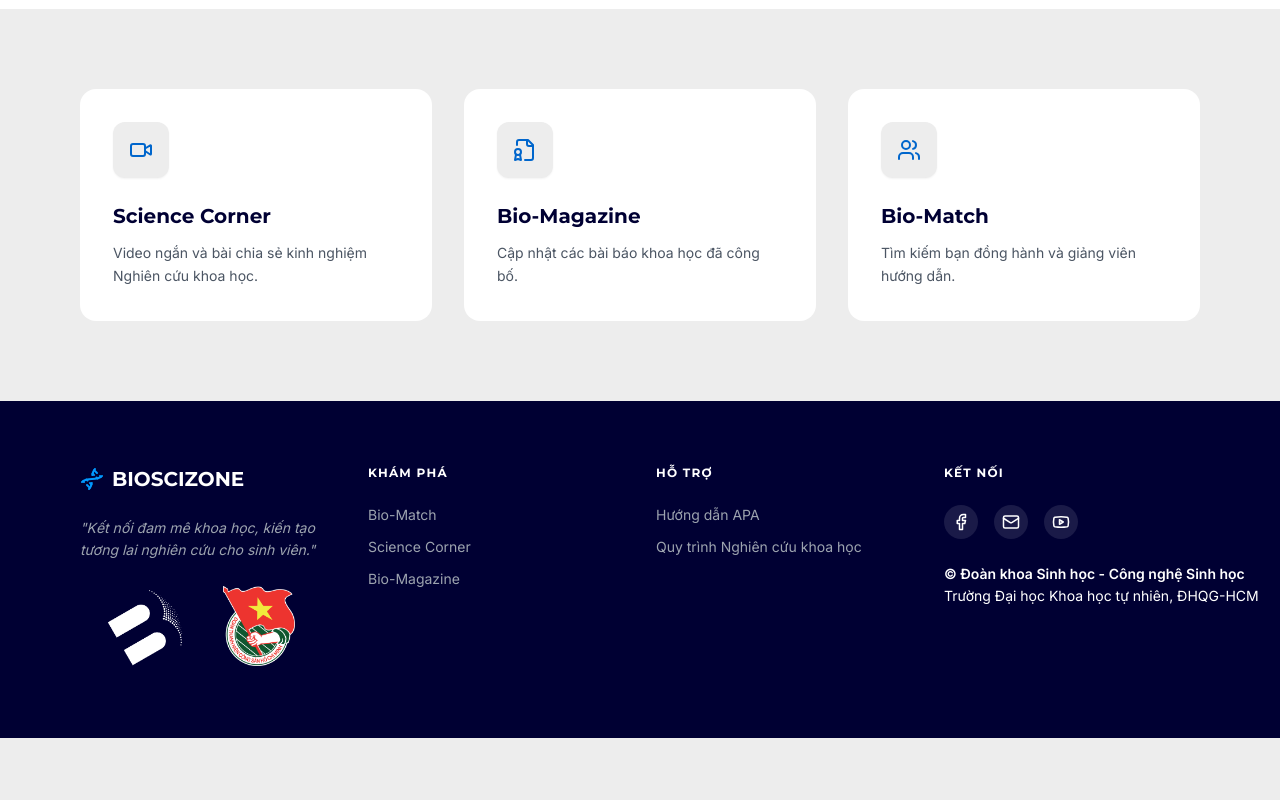
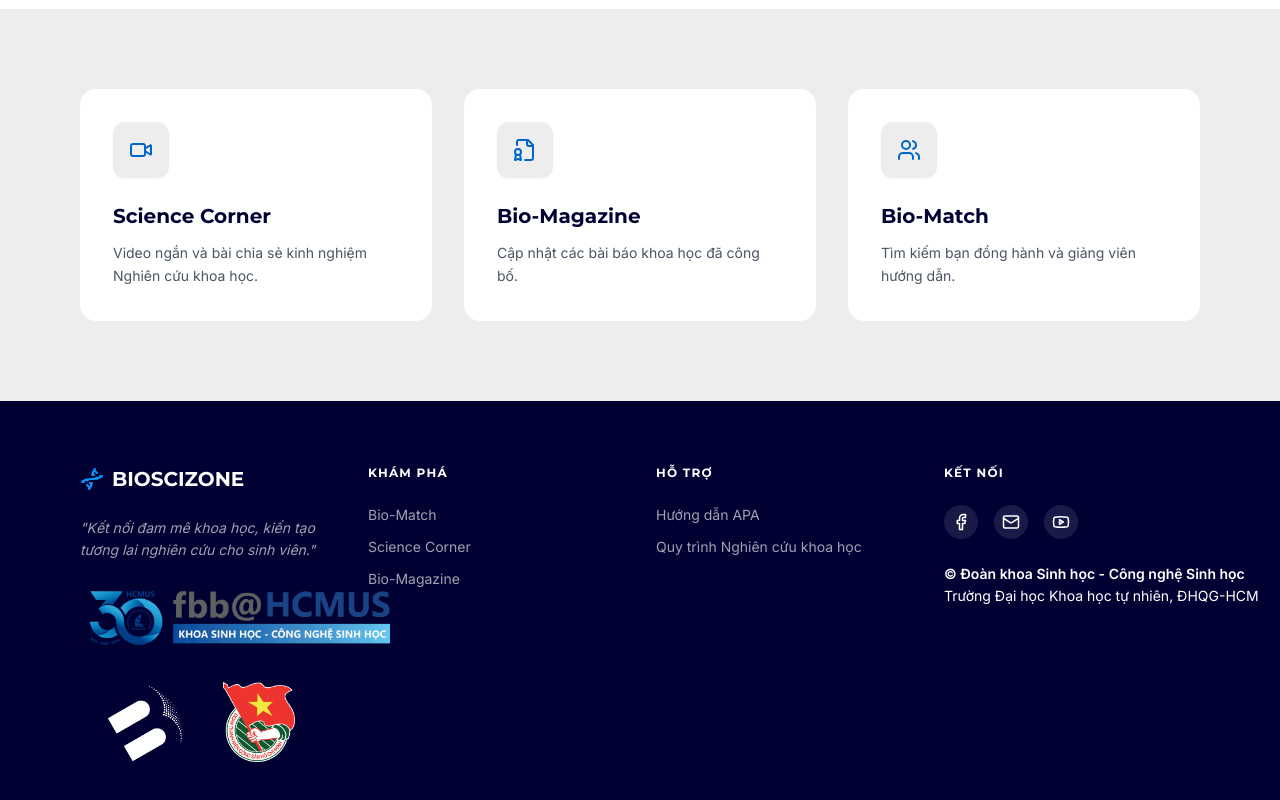
Before and after one commit to eiyuumiru/BIOSCIZONE, a React (Vite) app in the folder frontend/: page / in a window 1280 px wide. Shown: the part 1517-2317 px from the top of the page. Before the commit the page ends 2255 px from the top, so only its background shows below. Built offline with nearby package versions, Linux system fonts and the light colour scheme; no server answers.

Commit message:
add new logo (will fix later)

```diff
--- a/frontend/src/components/layout/Footer.tsx
+++ b/frontend/src/components/layout/Footer.tsx
@@ -20,9 +20,12 @@ const Footer: FC<FooterProps> = ({ setCurrentView }) => (
                     "Kết nối đam mê khoa học, kiến tạo tương lai nghiên cứu cho sinh viên."
                 </p>
                 {/* Partner Logos */}
-                <div className="flex items-center gap-4">
-                    <img src="/logo-khoa-sinh.png" alt="Khoa Sinh học - CNSH" className="h-24 w-auto" />
-                    <img src="/logo-doan-tncs.png" alt="Đoàn TNCS Hồ Chí Minh" className="h-20 w-auto" />
+                <div className="flex flex-col gap-4">
+                    <img src="/logo-khoa-sinh-new.png" alt="Khoa Sinh học - CNSH (New)" className="h-20 w-auto max-w-none self-start" />
+                    <div className="flex items-center gap-4">
+                        <img src="/logo-khoa-sinh.png" alt="Khoa Sinh học - CNSH" className="h-24 w-auto" />
+                        <img src="/logo-doan-tncs.png" alt="Đoàn TNCS Hồ Chí Minh" className="h-20 w-auto" />
+                    </div>
                 </div>
             </div>
 
```
Also changed, not shown: frontend/public/logo-khoa-sinh-new.png (added).
